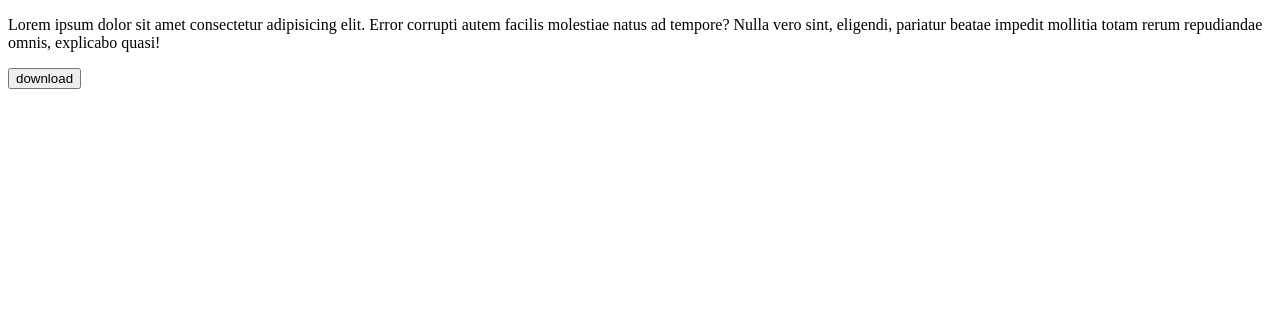
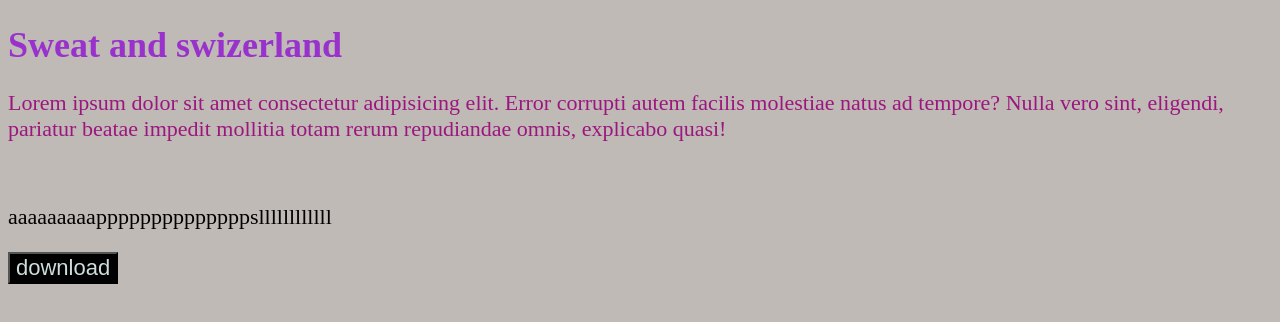
Before and after one commit to Yusufkamilibis/CSS, a plain HTML site: page index.html in a window 1280 px wide. Drawn offline with Linux system fonts and the light colour scheme.

Commit message:
samone styles added

```diff
--- a/index.html
+++ b/index.html
@@ -3,13 +3,19 @@
 <head>
     <meta charset="UTF-8">
     <meta name="viewport" content="width=device-width, initial-scale=1.0">
+    <link rel="stylesheet" href="main.css">
     <title>Demo Reposito</title>
 </head>
 <body>
+    <h1>Sweat and swizerland</h1>
     <p>Lorem ipsum dolor sit amet consectetur adipisicing elit. Error corrupti autem facilis
         molestiae natus ad tempore? Nulla vero sint, eligendi, pariatur beatae impedit
         mollitia totam rerum repudiandae omnis, explicabo quasi!
     </p>
+    <br>
+    <p id="mmo">
+        aaaaaaaaappppppppppppppsllllllllllll
+    </p>
     <button>download</button>
 </body>
 </html>
--- a/main.css
+++ b/main.css
@@ -0,0 +1,23 @@
+body {
+    background-color:rgb(192, 186, 182);
+}
+
+p {
+    color: rgb(156, 22, 127);
+    font-size: 22px;
+}
+
+h1 {
+    color: darkorchid;
+    font-size:36px;
+}
+
+button {
+    background-color: rgb(0, 0, 0);
+    color: rgb(206, 221, 221);
+    font-size: 22px;
+}
+
+#mmo {
+    color: rgb(0, 0, 0);
+}
```
